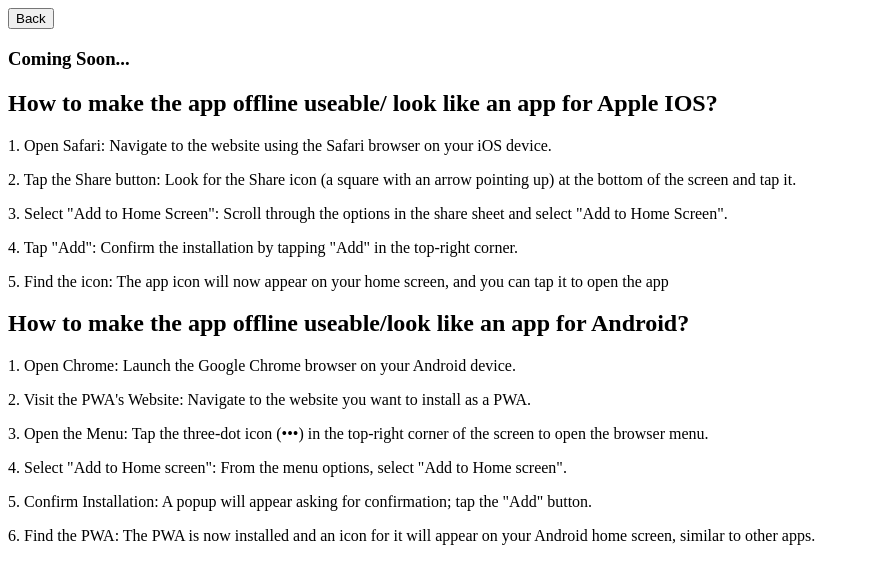
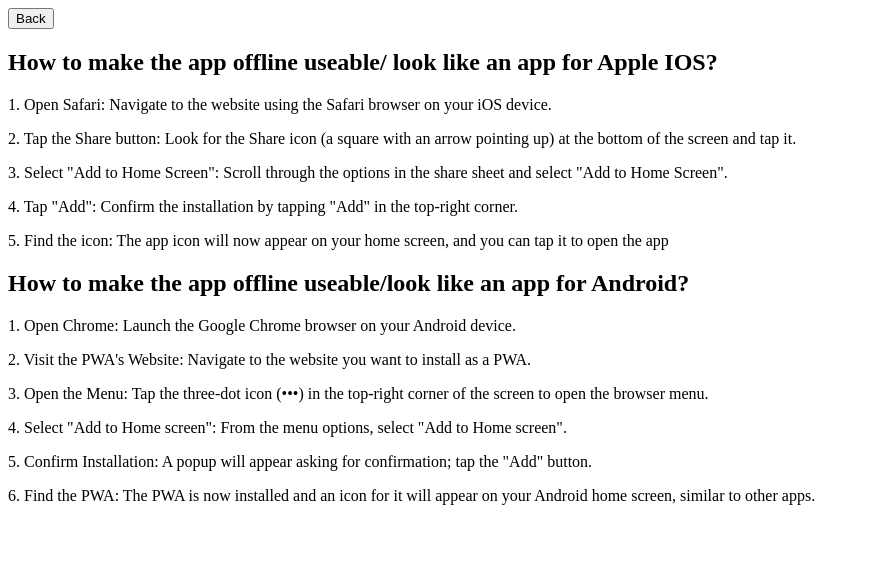
Before and after one commit to crimson-coderYT/Veteran_Symptom_Tracker, a React (Vite) app: page /settings in a window 1280 px wide. Shown: the top 584 px of the page, without its empty margins (0-870 px from the left). Built offline with nearby package versions, Linux system fonts and the light colour scheme.

Commit message:
update 7

```diff
--- a/src/pages/settings.jsx
+++ b/src/pages/settings.jsx
@@ -7,7 +7,6 @@ function Settings() {
   return (
     <>
     <Link to='/'><button>Back</button></Link>
-        <h3>Coming Soon...</h3>
 
         <h2>How to make the app offline useable/ look like an app for Apple IOS?</h2>
         <p>1. Open Safari: Navigate to the website using the Safari browser on your iOS device. </p>
```
